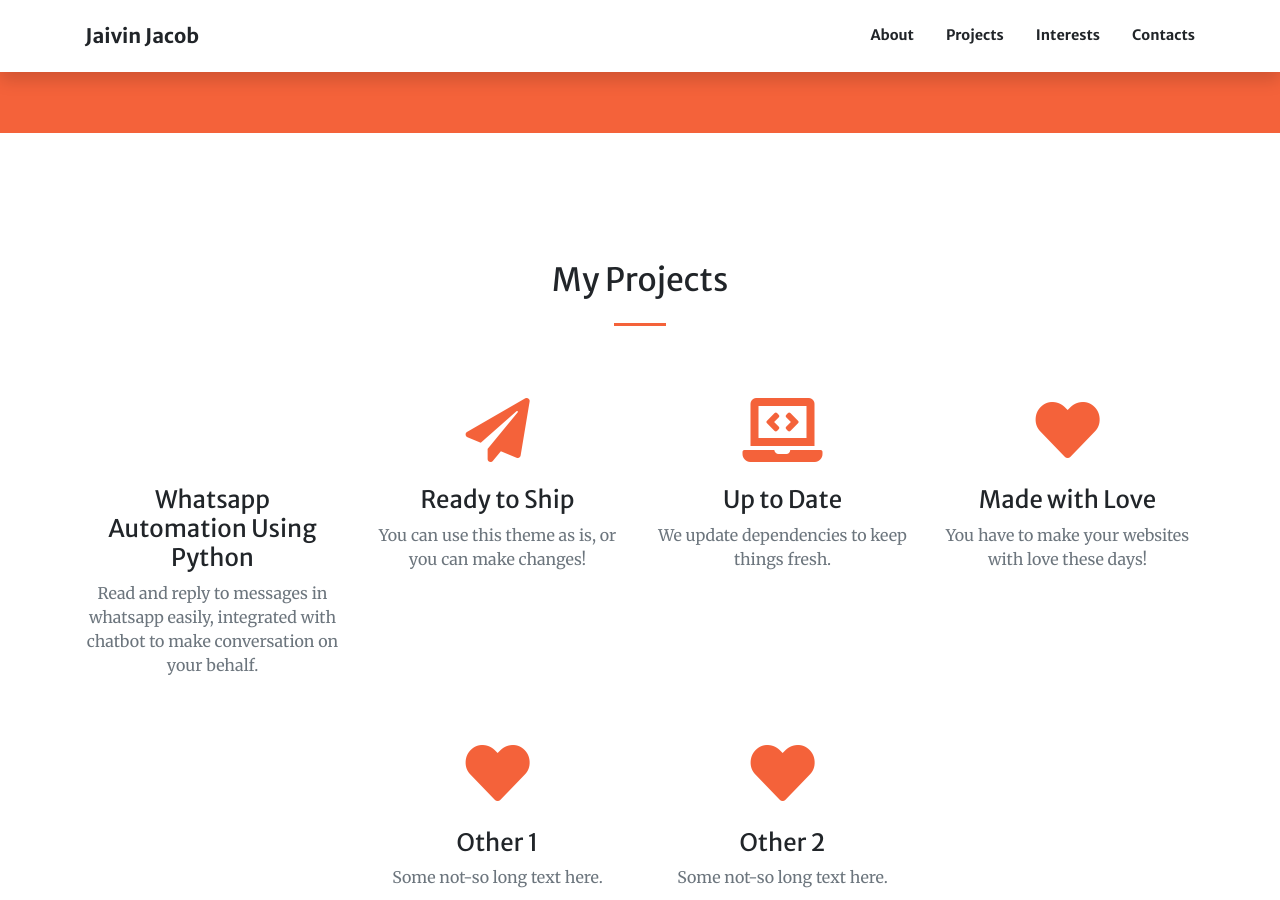
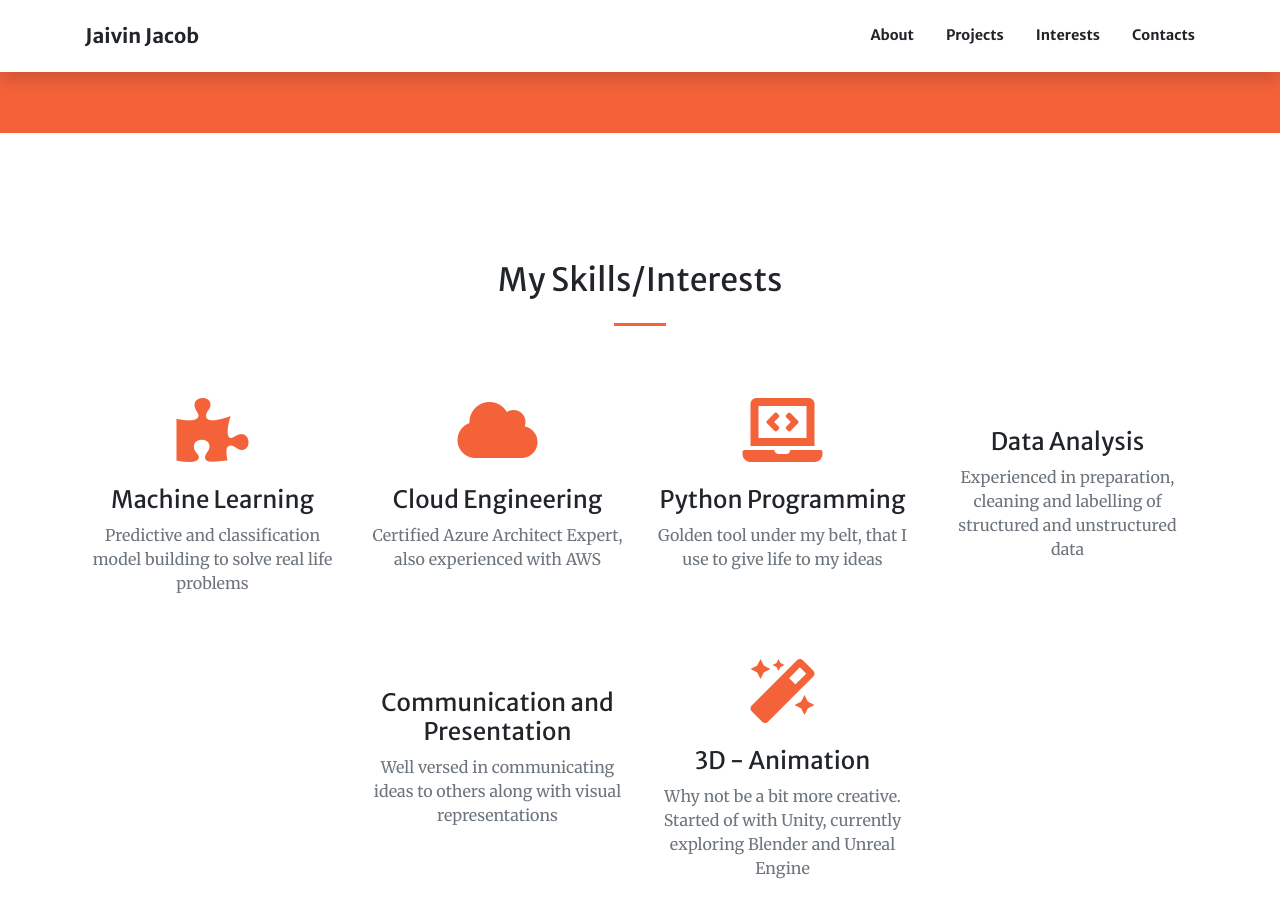
Before and after one commit to jaivinjacob/jaivinjacob.github.io, a Jekyll site: the page built from index.md, in a window 1280 px wide and 900 px high, scrolled down 1293 px. Built offline with Jekyll 4.4.1, drawn with Linux system fonts in a browser that asks for light colours.

Commit message:
Update index.md

```diff
--- a/index.md
+++ b/index.md
@@ -21,26 +21,26 @@ sections:
   - type: services.html
     section_id: services
     #background_style: bg-info
-    title: My Projects
+    title: My Skills/Interests
     services:
-      - title: Whatsapp Automation Using Python
-        text: Read and reply to messages in whatsapp easily, integrated with chatbot to make conversation on your behalf.
-        icon: fa-whatsapp
-      - title: Ready to Ship
-        text: You can use this theme as is, or you can make changes!
-        icon: fa-paper-plane
-      - title: Up to Date
-        text: We update dependencies to keep things fresh.
+      - title: Machine Learning
+        text: Predictive and classification model building to solve real life problems
+        icon: fa-puzzle-piece
+      - title: Cloud Engineering
+        text: Certified Azure Architect Expert, also experienced with AWS
+        icon: fa-cloud
+      - title: Python Programming
+        text: Golden tool under my belt, that I use to give life to my ideas
         icon: fa-laptop-code
-      - title: Made with Love
-        text: You have to make your websites with love these days!
-        icon: fa-heart
-      - title: Other 1
-        text: Some not-so long text here.
-        icon: fa-heart
-      - title: Other 2
-        text: Some not-so long text here.
-        icon: fa-heart
+      - title: Data Analysis
+        text: Experienced in preparation, cleaning and labelling of structured and unstructured data
+        icon: fa-bar-chart
+      - title: Communication and Presentation
+        text: Well versed in communicating ideas to others along with visual representations
+        icon: fa-commenting
+      - title: 3D - Animation
+        text: Why not be a bit more creative. Started of with Unity, currently exploring Blender and Unreal Engine
+        icon: fa-magic
 
   - type: members.html
     section_id: members
```
